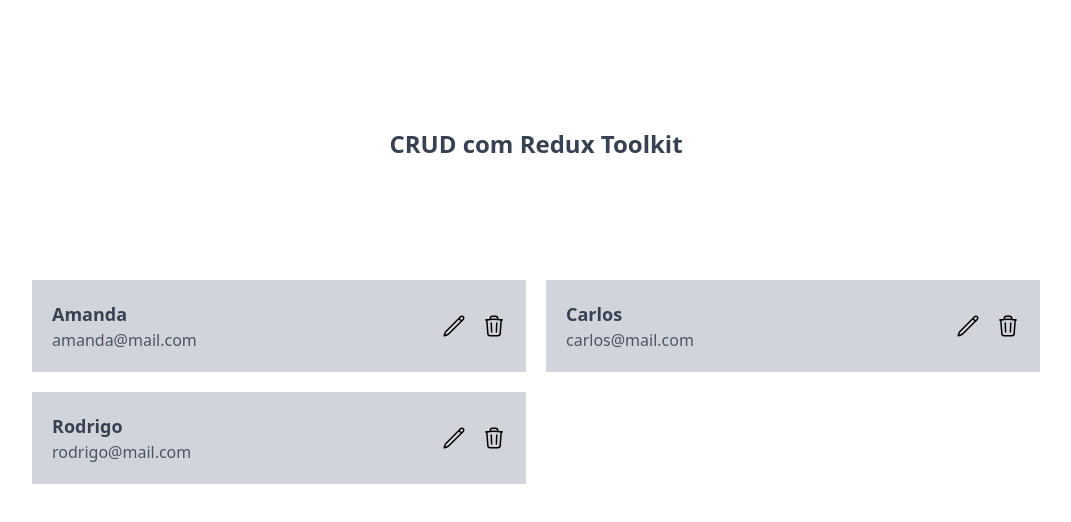
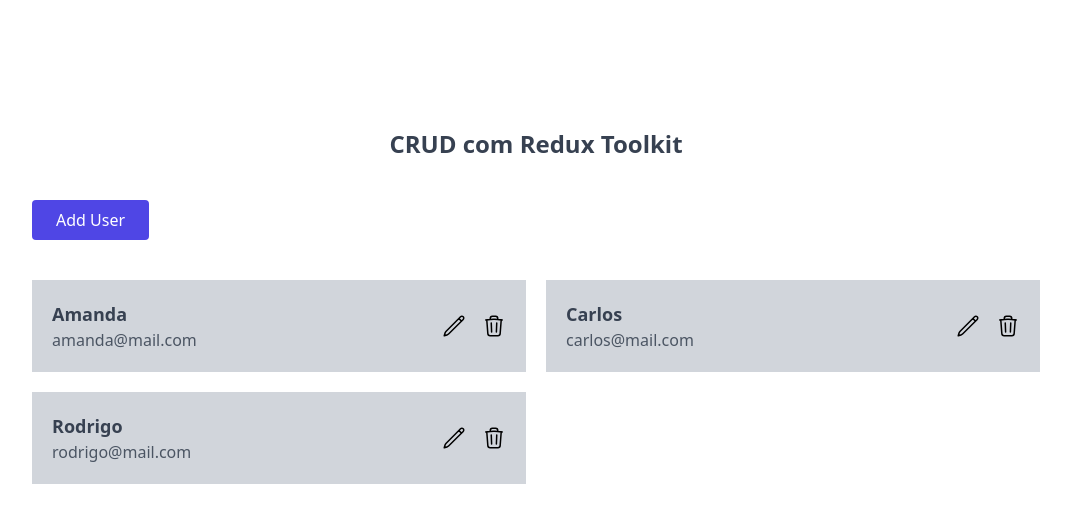
Before and after one commit to diasrafael1/crud-redux, a Next.js app: page / in a window 1280 px wide. Shown: the top 522 px of the page, without its empty margins (104-1175 px from the left). Built offline with nearby package versions, Linux system fonts and the light colour scheme.

Commit message:
fix: correção no estilo do background do botão

```diff
--- a/src/components/Button/index.tsx
+++ b/src/components/Button/index.tsx
@@ -7,7 +7,7 @@
   return (
     <button
       onClick={onClick}
-      className="bg=indigo-600 text-white py-2 px-6 my-10 rounded hover:bg-indigo-700"
+      className="bg-indigo-600 text-white py-2 px-6 my-10 rounded hover:bg-indigo-700"
     >
       {children}
     </button>
```
